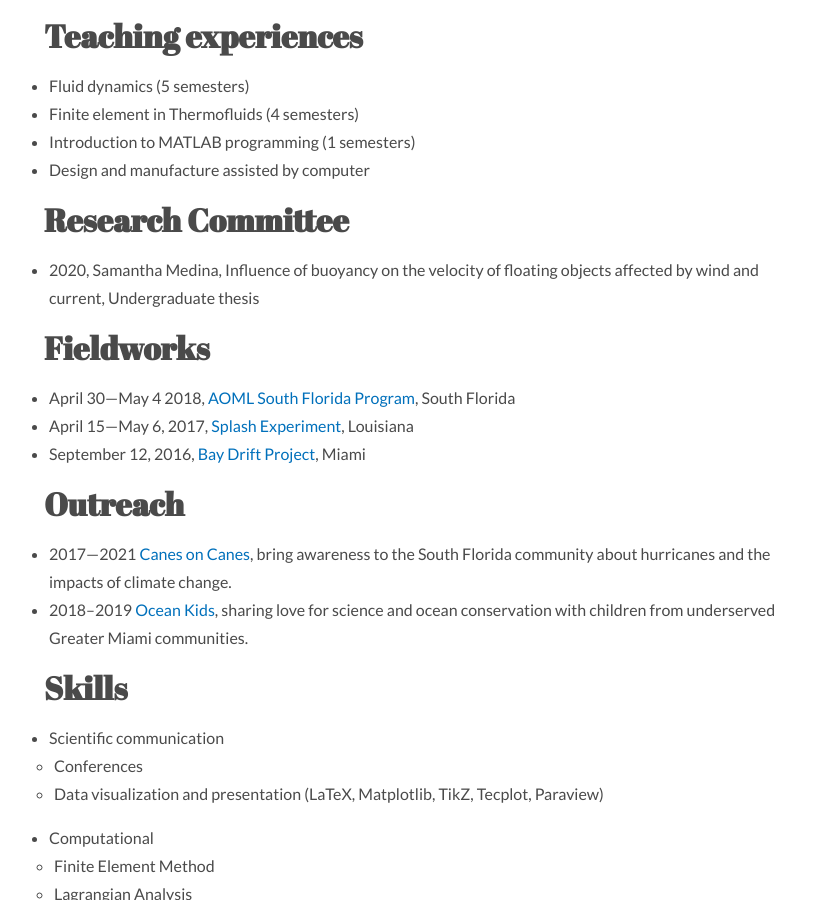
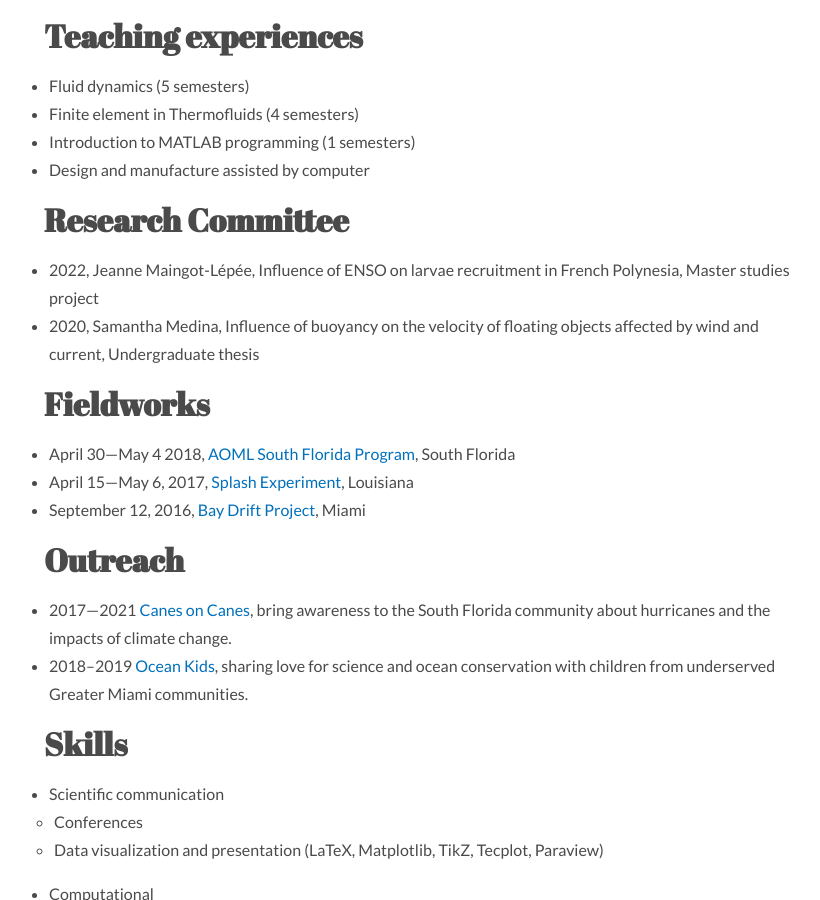
Before and after one commit to philippemiron/philippemiron.github.io, a Jekyll site: the page built from contributions.md, in a window 1280 px wide and 900 px high, scrolled down 4299 px. Shown: the whole window, without its empty margins (212-1032 px from the left). Built offline with Jekyll 4.4.1, drawn with Linux system fonts in a browser that asks for light colours; nearby versions of some CDN libraries.

Commit message:
Update contributions.md

```diff
--- a/contributions.md
+++ b/contributions.md
@@ -41,6 +41,7 @@ permalink: /contributions/
 + Design and manufacture assisted by computer
 
 ## Research Committee
++ 2022, Jeanne Maingot-Lépée, Influence of ENSO on larvae recruitment in French Polynesia, Master studies project
 + 2020, Samantha Medina, Influence of buoyancy on the velocity of floating objects affected by wind and current, Undergraduate thesis
 
 ## Fieldworks
```
